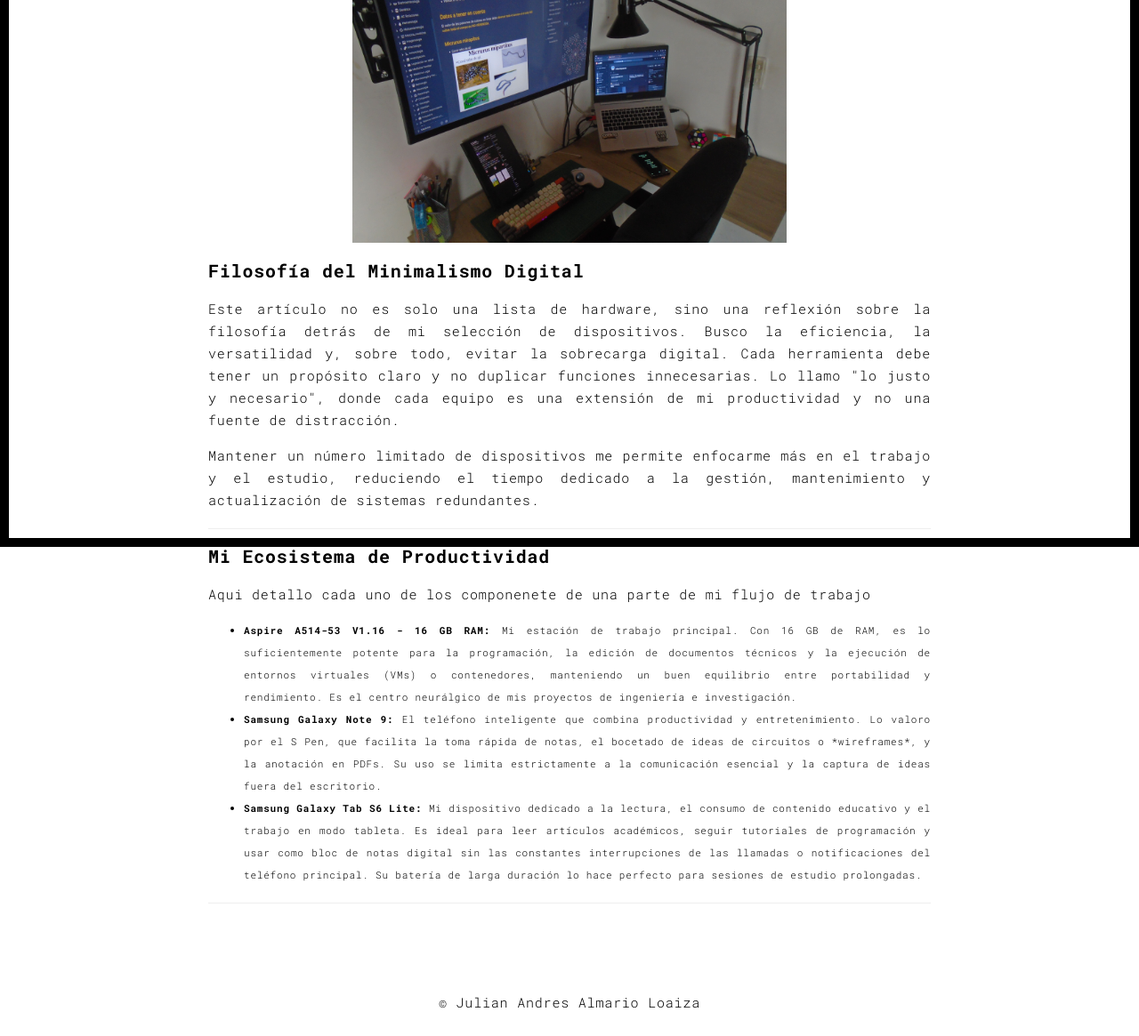
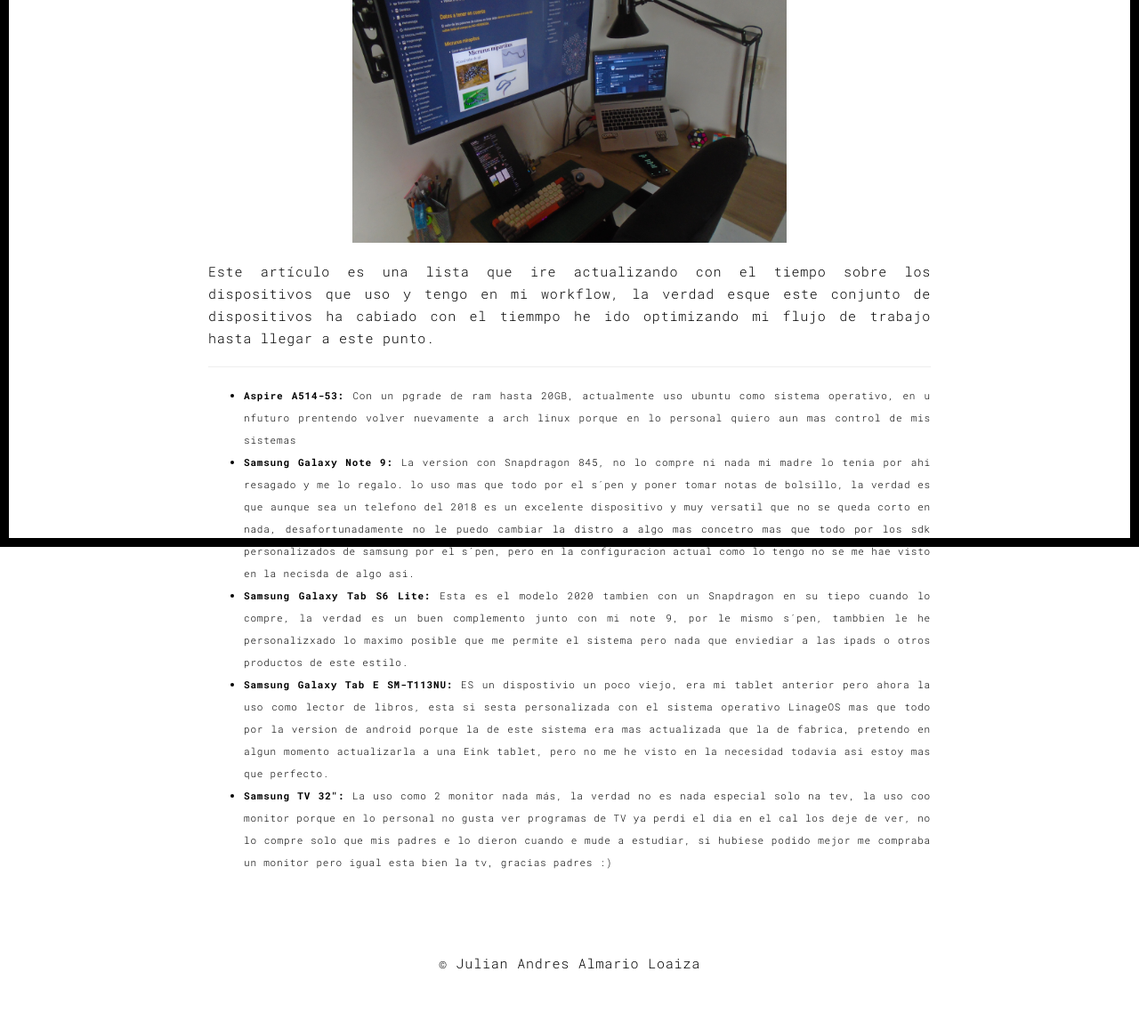
Before and after one commit to Julian-Almario/My_web, a Flask app: page /blog/misdispositivos in a window 1280 px wide. Shown: the part 185-1350 px from the top of the page at 89% size. After the commit the page ends 1275 px from the top, so only its background shows below. Run offline with Flask 3, Linux system fonts and the light colour scheme; some libraries are stand-ins or nearby versions.

Commit message:
update post, eliminate example ia

```diff
--- a/templates/misdispositivos.html
+++ b/templates/misdispositivos.html
@@ -61,41 +61,17 @@
                 <img src="{{ url_for('static', filename='img/images/setup.jpg') }}" class="img-responsive center-block"
                   alt="setup minimalista" style="max-width: 60%; height: auto; margin-top: 20px; margin-bottom: 20px;">
               </p>
-
-              <h3>Filosofía del Minimalismo Digital</h3>
-
-              <p>Este artículo no es solo una lista de hardware, sino una reflexión sobre la filosofía detrás de mi
-                selección de dispositivos. Busco la eficiencia, la versatilidad y, sobre todo, evitar la sobrecarga
-                digital. Cada herramienta debe tener un propósito claro y no duplicar funciones innecesarias. Lo llamo
-                "lo justo y necesario", donde cada equipo es una extensión de mi productividad y no una fuente de
-                distracción.</p>
-
-              <p>Mantener un número limitado de dispositivos me permite enfocarme más en el trabajo y el estudio,
-                reduciendo el tiempo dedicado a la gestión, mantenimiento y actualización de sistemas redundantes.</p>
+              <p>Este artículo es una lista que ire actualizando con el tiempo sobre los dispositivos que uso y tengo en mi workflow, la verdad esque este conjunto de dispositivos ha cabiado con el tiemmpo he ido optimizando mi flujo de trabajo hasta llegar a este punto.</p>
 
               <hr>
 
-              <h3>Mi Ecosistema de Productividad</h3>
-
-              <p>Aqui detallo cada uno de los componenete de una parte de mi flujo de trabajo</p>
-
               <ul>
-                <li><strong>Aspire A514-53 V1.16 - 16 GB RAM:</strong> Mi estación de trabajo principal. Con 16 GB de
-                  RAM, es lo suficientemente potente para la programación, la edición de documentos técnicos y la
-                  ejecución de entornos virtuales (VMs) o contenedores, manteniendo un buen equilibrio entre
-                  portabilidad y rendimiento. Es el centro neurálgico de mis proyectos de ingeniería e investigación.
-                </li>
-                <li><strong>Samsung Galaxy Note 9:</strong> El teléfono inteligente que combina productividad y
-                  entretenimiento. Lo valoro por el S Pen, que facilita la toma rápida de notas, el bocetado de
-                  ideas de circuitos o *wireframes*, y la anotación en PDFs. Su uso se limita estrictamente a la
-                  comunicación esencial y la captura de ideas fuera del escritorio.</li>
-                <li><strong>Samsung Galaxy Tab S6 Lite:</strong> Mi dispositivo dedicado a la lectura, el consumo de
-                  contenido educativo y el trabajo en modo tableta. Es ideal para leer artículos académicos, seguir
-                  tutoriales de programación y usar como bloc de notas digital sin las constantes interrupciones de las
-                  llamadas o notificaciones del teléfono principal. Su batería de larga duración lo hace perfecto para
-                  sesiones de estudio prolongadas.</li>
+                <li><strong>Aspire A514-53:</strong> Con un pgrade de ram hasta 20GB, actualmente uso ubuntu como sistema operativo, en u nfuturo prentendo volver nuevamente a arch linux porque en lo personal quiero aun mas control de mis sistemas </li>
+                <li><strong>Samsung Galaxy Note 9:</strong> La version con Snapdragon 845, no lo compre ni nada mi madre lo tenia por ahi resagado y me lo regalo. lo uso mas que todo por el s´pen y poner tomar notas de bolsillo, la verdad es que aunque sea un telefono del 2018 es un excelente dispositivo y muy versatil que no se queda corto en nada, desafortunadamente no le puedo cambiar la distro a algo mas concetro mas que todo por los sdk personalizados de samsung por el s´pen, pero en la configuracion actual como lo tengo no se me hae visto en la necisda de algo asi.</li>
+                <li><strong>Samsung Galaxy Tab S6 Lite:</strong> Esta es el modelo 2020 tambien con un Snapdragon en su tiepo cuando lo compre, la verdad es un buen complemento junto con mi note 9, por le mismo s´pen, tambbien le he personalizxado lo maximo posible que me permite el sistema pero nada que enviediar a las ipads o otros productos de este estilo. </li>
+                <li><strong>Samsung Galaxy Tab E SM-T113NU:</strong> ES un dispostivio un poco viejo, era mi tablet anterior pero ahora la uso como lector de libros, esta si sesta personalizada con el sistema operativo LinageOS mas que todo por la version de android porque la de este sistema era mas actualizada que la de fabrica, pretendo en algun momento actualizarla a una Eink tablet, pero no me he visto en la necesidad todavia asi estoy mas que perfecto. </li>
+                <li><strong>Samsung TV 32":</strong> La uso como 2 monitor nada más, la verdad no es nada especial solo na tev, la uso coo monitor porque en lo personal no gusta ver programas de TV ya perdi el dia en el cal los deje de ver, no lo compre solo que mis padres e lo dieron cuando e mude a estudiar, si hubiese podido mejor me compraba un monitor pero igual esta bien la tv, gracias padres :) </li>
               </ul>
-              <hr>
 
 
             </div>
```
